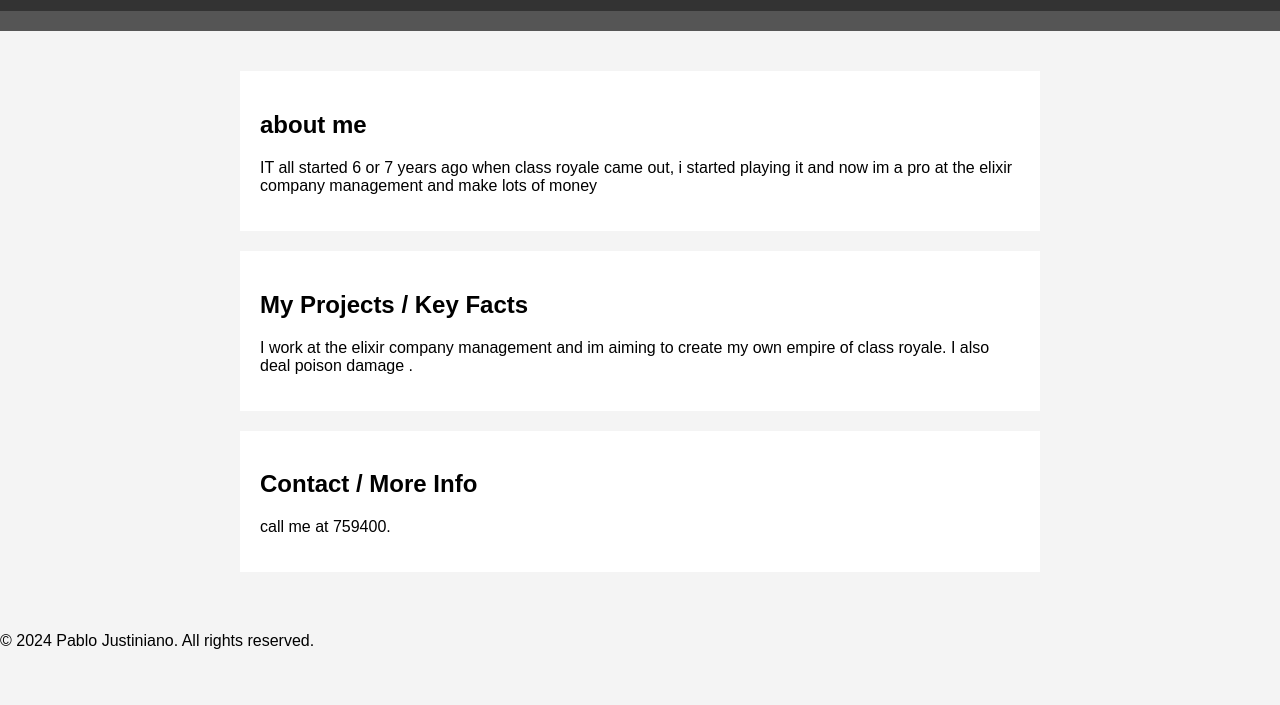
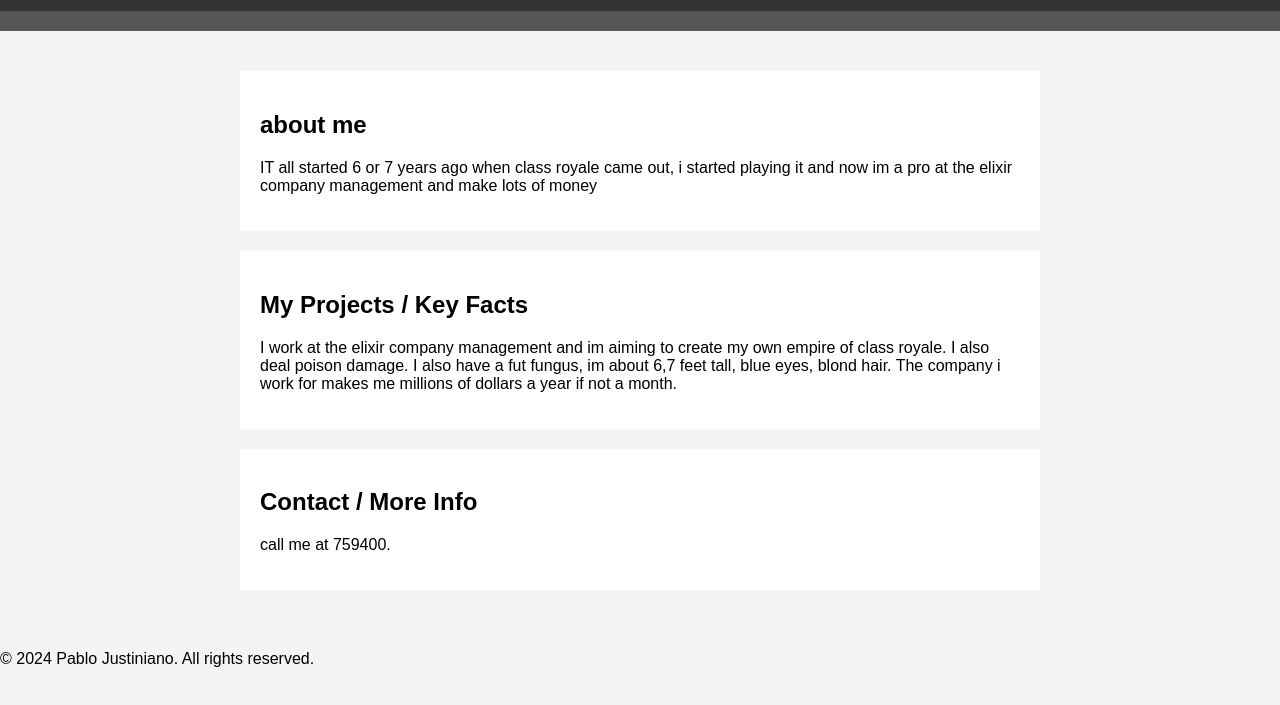
Before and after one commit to ELPABLERASJUSTI/ELPABLERASJUSTIpersonaldiary67, a plain HTML site: page index.html in a window 1280 px wide. Shown: the part 89-794 px from the top of the page. Drawn offline with Linux system fonts and the light colour scheme.

Commit message:
Update index.html

```diff
--- a/index.html
+++ b/index.html
@@ -20,7 +20,7 @@
 </section>
 <section>
 <h2>My Projects / Key Facts</h2>
-<p>I work at the elixir company management and im aiming to create my own empire of class royale. I also deal poison damage .</p>
+<p>I work at the elixir company management and im aiming to create my own empire of class royale. I also deal poison damage. I also have a fut fungus, im about 6,7 feet tall, blue eyes, blond hair. The company i work for makes me millions of dollars a year if not a month.</p>
 </section>
 <section>
 <h2>Contact / More Info</h2>
```
